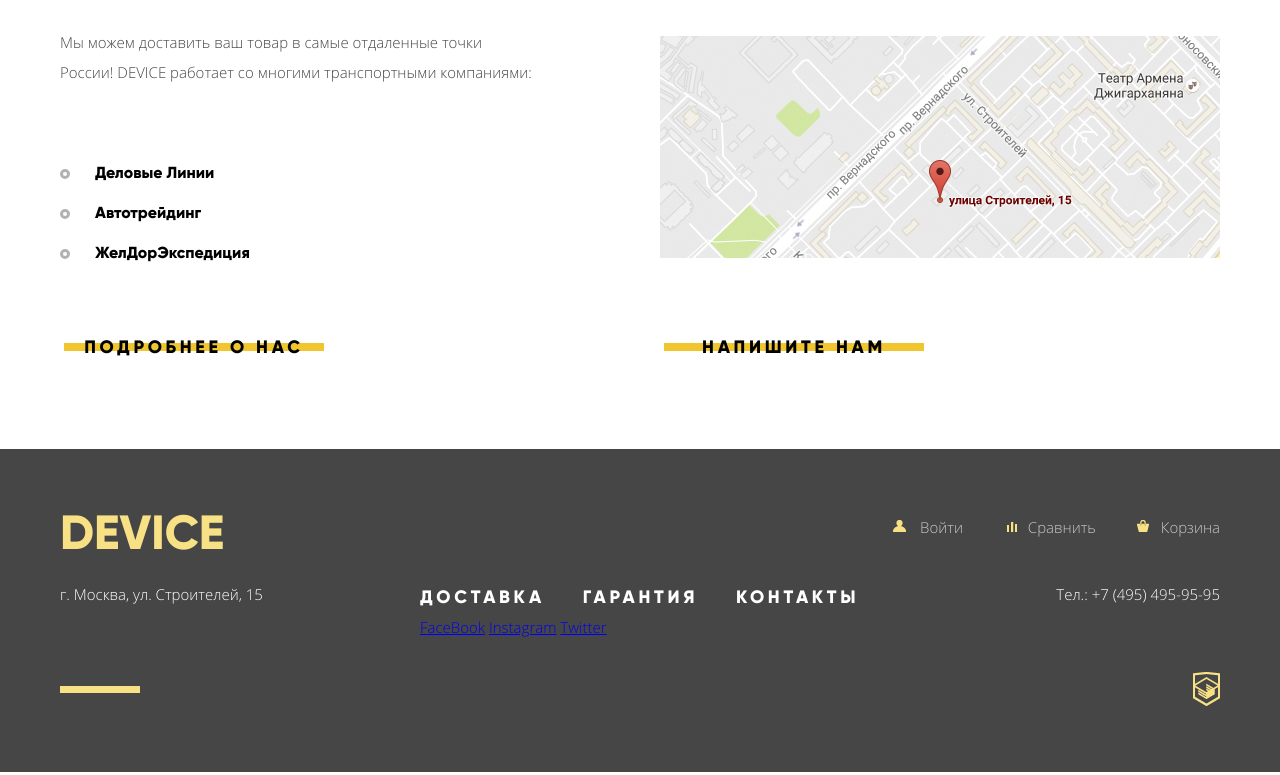
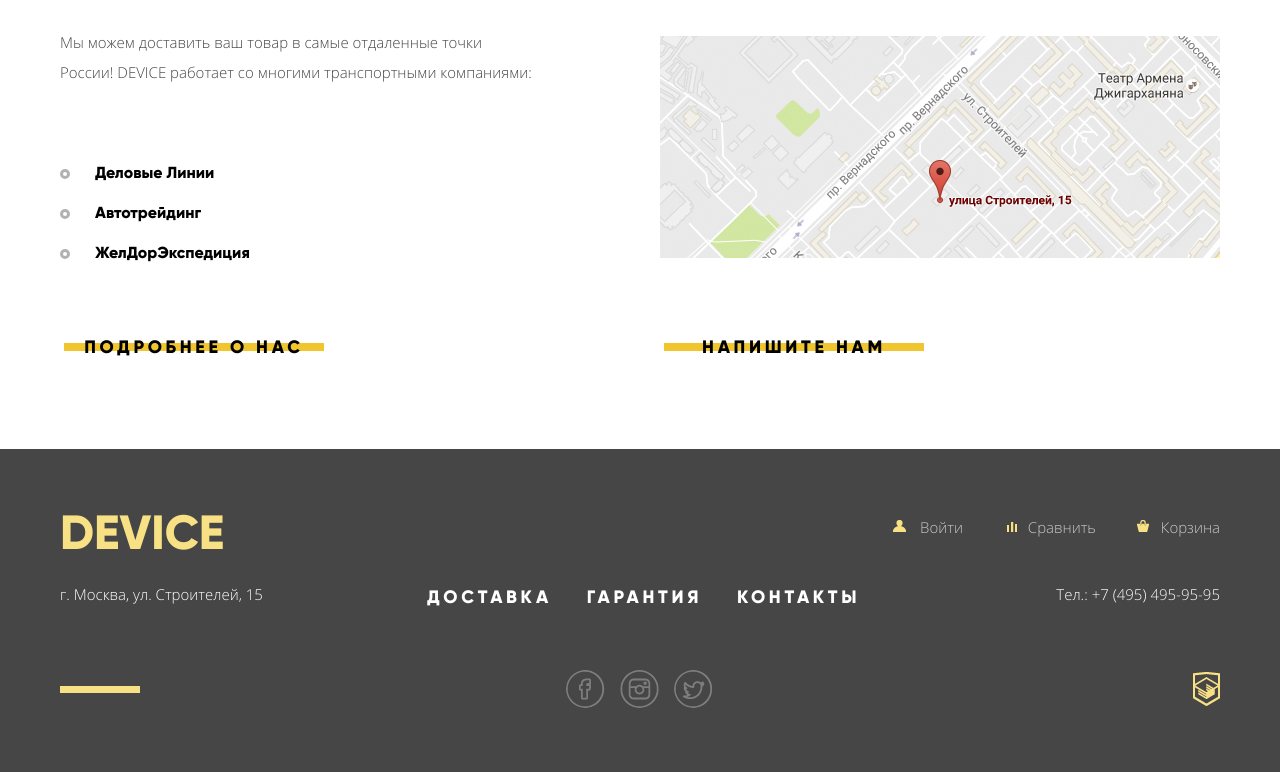
Before and after one commit to Kvezal/device, a website: page index.html in a window 1280 px wide. Shown: the part 2023-2798 px from the top of the page. Drawn offline with nearby package versions, Linux system fonts and the light colour scheme; files that its build step writes are made by us from their sources; files whose address does not match are found by name; a web font is replaced by a local one.

Commit message:
home page ready

```diff
--- a/less/blocks/footer-social.less
+++ b/less/blocks/footer-social.less
@@ -1,4 +1,51 @@
 .footer-social {
-  float: left;
-  margin: 0;
+  display: block;
+  clear: both;
+  width: 360px;
+  margin-left: 32px;
+
+  font-size: 0;
+  line-height: 0;
+  text-align: center;
+
+  .clearfix();
+
+  &__btn {
+    display: inline-block;
+    width: 39px;
+    height: 38px;
+    margin-right: 15px;
+
+    vertical-align: top;
+
+    background: url(../img/sprites.png) no-repeat;
+    border-radius: 50%;
+    opacity: .3;
+
+    transition-duration: .15s;
+
+    &:hover {
+      opacity: .6;
+    }
+
+    &:active {
+      opacity: .1;
+    }
+
+    &--fb {
+      background-position: -200px 0;
+    }
+
+    &--inst {
+      background-position: -200px -50px;
+    }
+
+    &--tw {
+      background-position: -200px -100px;
+    }
+
+    &:last-of-type {
+      margin: 0;
+    }
+  }
 }
--- a/less/blocks/main-nav.less
+++ b/less/blocks/main-nav.less
@@ -16,7 +16,7 @@
     display: inline-block;
 
     &--catalog {
-      margin-right: 293px;
+      margin-right: 290px;
     }
 
     &--delivery {
@@ -24,7 +24,11 @@
     }
 
     &--guarantee {
-      margin-right: 106px;
+      margin-right: 100px;
+    }
+
+    &--contacts {
+      float: right;
     }
 
     &:hover .sub-nav {
--- a/less/blocks/page-footer.less
+++ b/less/blocks/page-footer.less
@@ -13,7 +13,7 @@
     float: left;
     width: 260px;
     min-height: 323px;
-    margin-right: 100px;
+    margin-right: 107px;
   }
 
   &__logo {
@@ -65,16 +65,17 @@
     float: left;
     width: 440px;
     min-height: 189px;
-    margin-right: 30px;
-    padding-top: 133px;;
+    padding-top: 133px;
+    margin-right: 23px;
   }
 
   &__info {
     width: 440px;
     float: left;
+    margin-bottom: 58px;
 
     &-link {
-      margin-left: 34px;
+      margin-right: 31px;
 
       font-weight: 800;
       font-size: 18px;
@@ -85,8 +86,18 @@
       text-decoration: none;
       letter-spacing: 3.7px;
 
-      &:first-of-type {
-        margin-left: 0;
+      transition: .15s;
+
+      &:last-of-type {
+        margin-right: 0;
+      }
+
+      &:hover {
+        opacity: .6;
+      }
+
+      &:active {
+        opacity: .3;
       }
     }
   }
--- a/less/blocks/promo-slider.less
+++ b/less/blocks/promo-slider.less
@@ -71,6 +71,8 @@
       top: -13px;
       right: 48px;
       z-index: 0;
+
+      display: block;
 
       font-weight: 800;
       font-size: 180px;
--- a/less/style.less
+++ b/less/style.less
@@ -26,5 +26,6 @@
 @import "blocks/page-footer.less";
 @import "blocks/footer-social.less";
 @import "blocks/map.less";
+@import "blocks/form-feedback.less";
 
 //@import "helper.less";
```
